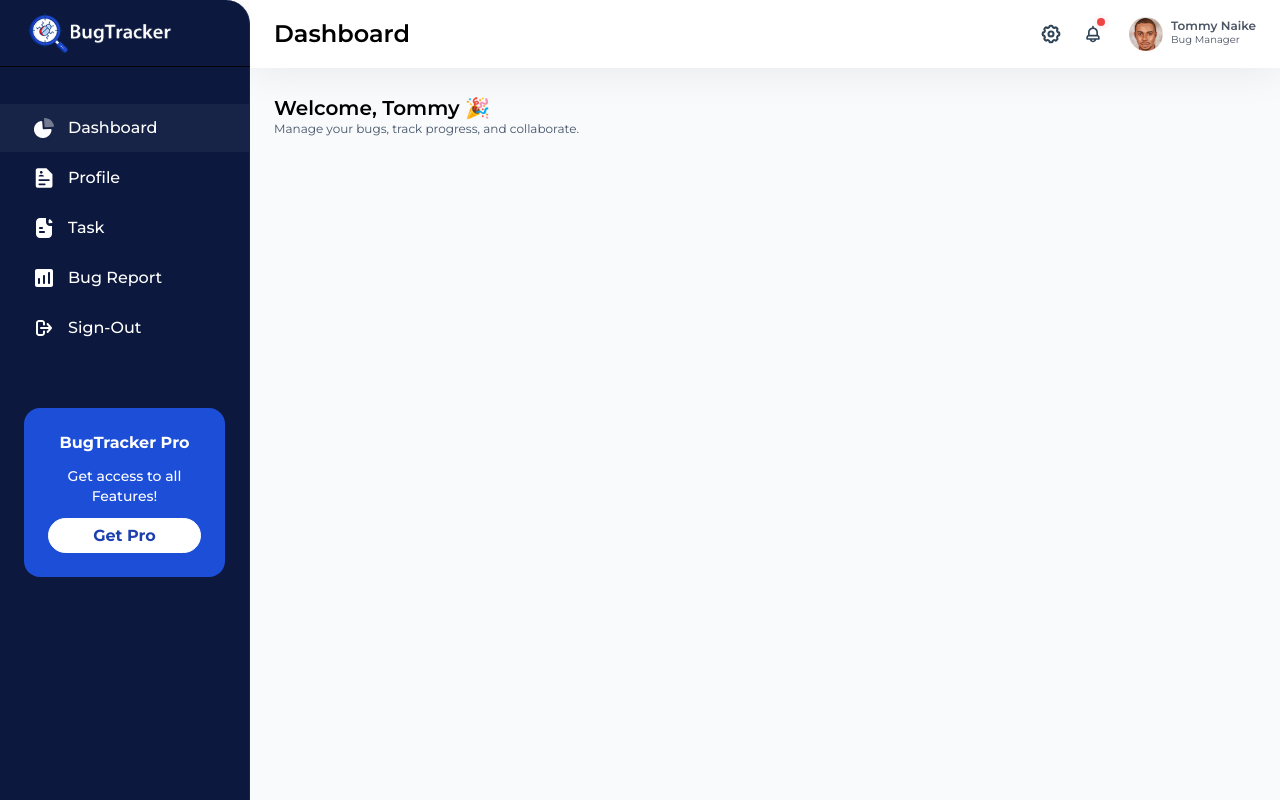
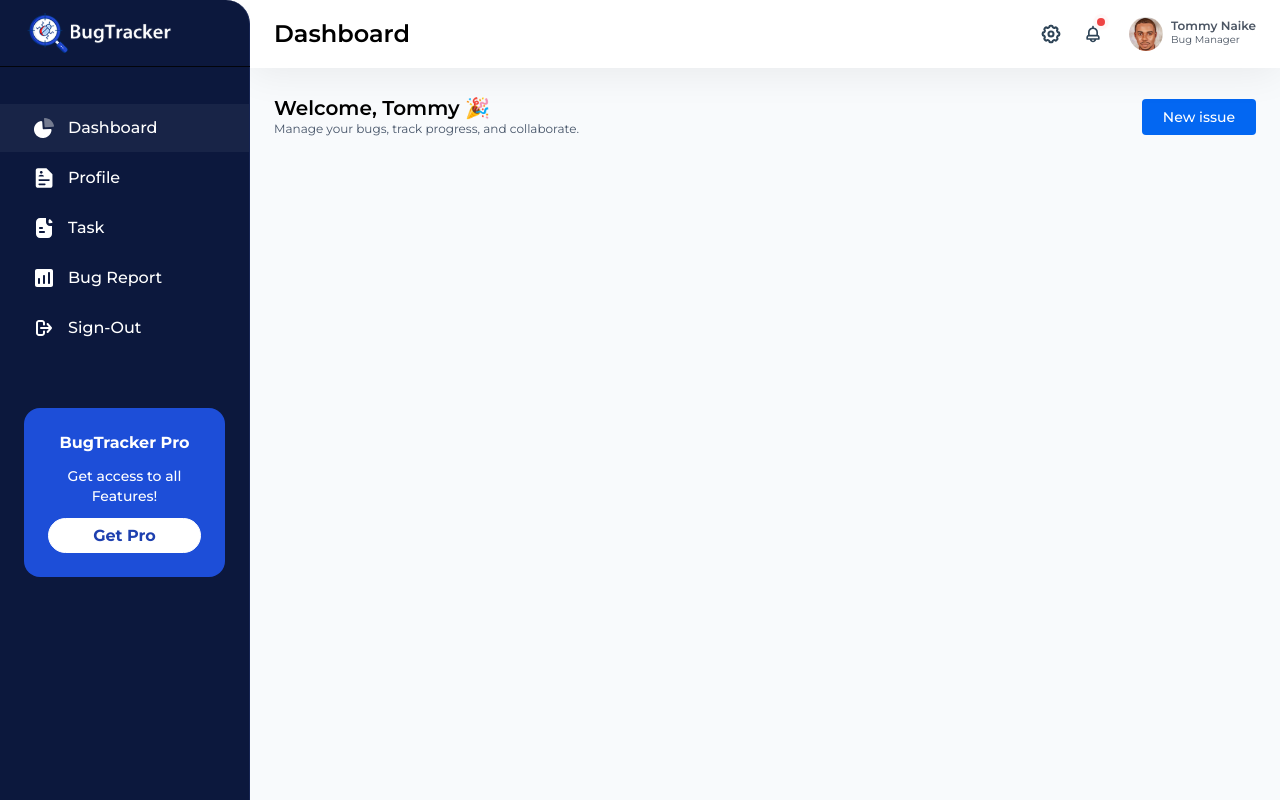
Before and after one commit to Tnaike/bug-tracker, a Next.js app: page /dashboard in a window 1280 px wide. Built offline with nearby package versions, Linux system fonts and the light colour scheme.

Commit message:
Add avatar fallback image and new issue button to dashboard

```diff
--- a/src/app/(auth)/(user)/dashboard/page.tsx
+++ b/src/app/(auth)/(user)/dashboard/page.tsx
@@ -1,9 +1,14 @@
+import Button from "@/shared/components/Button";
+
 const DashboardPage = async () => {
   return (
     <>
-      <div className="flex flex-col pt-4">
-        <h2 className="text-md font-semibold">Welcome, Tommy 🎉</h2>
-        <p className="flex text-xs text-slate-600">Manage your bugs, track progress, and collaborate.</p>
+      <div className="flex items-center justify-between pt-4">
+        <div className="flex flex-col">
+          <h2 className="text-md font-semibold">Welcome, Tommy 🎉</h2>
+          <p className="flex text-xs text-slate-600">Manage your bugs, track progress, and collaborate.</p>
+        </div>
+        <Button href="" label="New issue" variant="primary" size="small" />
       </div>
     </>
   );
--- a/src/shared/components/DashboardHeader/index.tsx
+++ b/src/shared/components/DashboardHeader/index.tsx
@@ -7,6 +7,9 @@ interface DashboardHeaderProps {
 }
 
 const DashboardHeader = ({ onToggleSidebar }: DashboardHeaderProps) => {
+  const userAvatarSrc = '/images/user-avatar.svg';
+  const fallBackImage = '/images/avatar.svg';
+
   return (
     <div className="flex bg-white">
       <div className="flex items-center justify-between px-4 py-2.5 md:px-6 md:py-4 grow gap-2">
@@ -42,10 +45,14 @@ const DashboardHeader = ({ onToggleSidebar }: DashboardHeaderProps) => {
           <button type="button" className="flex items-center space-x-2 max-w-44 ml-3">
             <Image
               className="rounded-full object-cover"
-              src="/images/user-avatar.svg"
+              src={userAvatarSrc}
               width={34}
               height={34}
               alt="user-avatar"
+              onError={(e) => {
+                const target = e.target as HTMLImageElement;
+                target.src = fallBackImage;
+              }}
               priority
             />
             <div className="flex flex-col items-start grow text-xs text-gray-600 font-semibold leading-none truncate max-md:hidden">
```
Also changed, not shown: public/images/avatar.svg (added).
